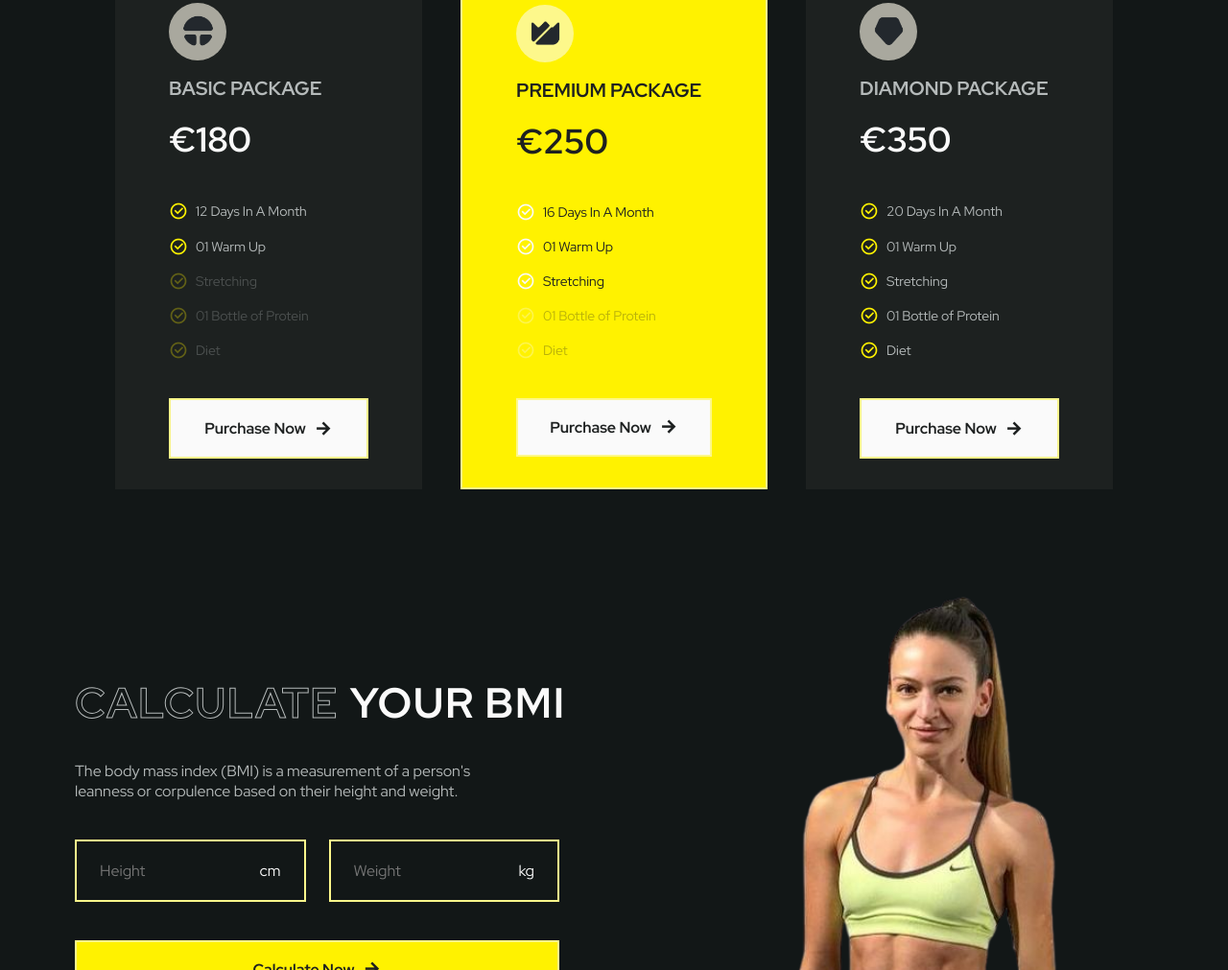
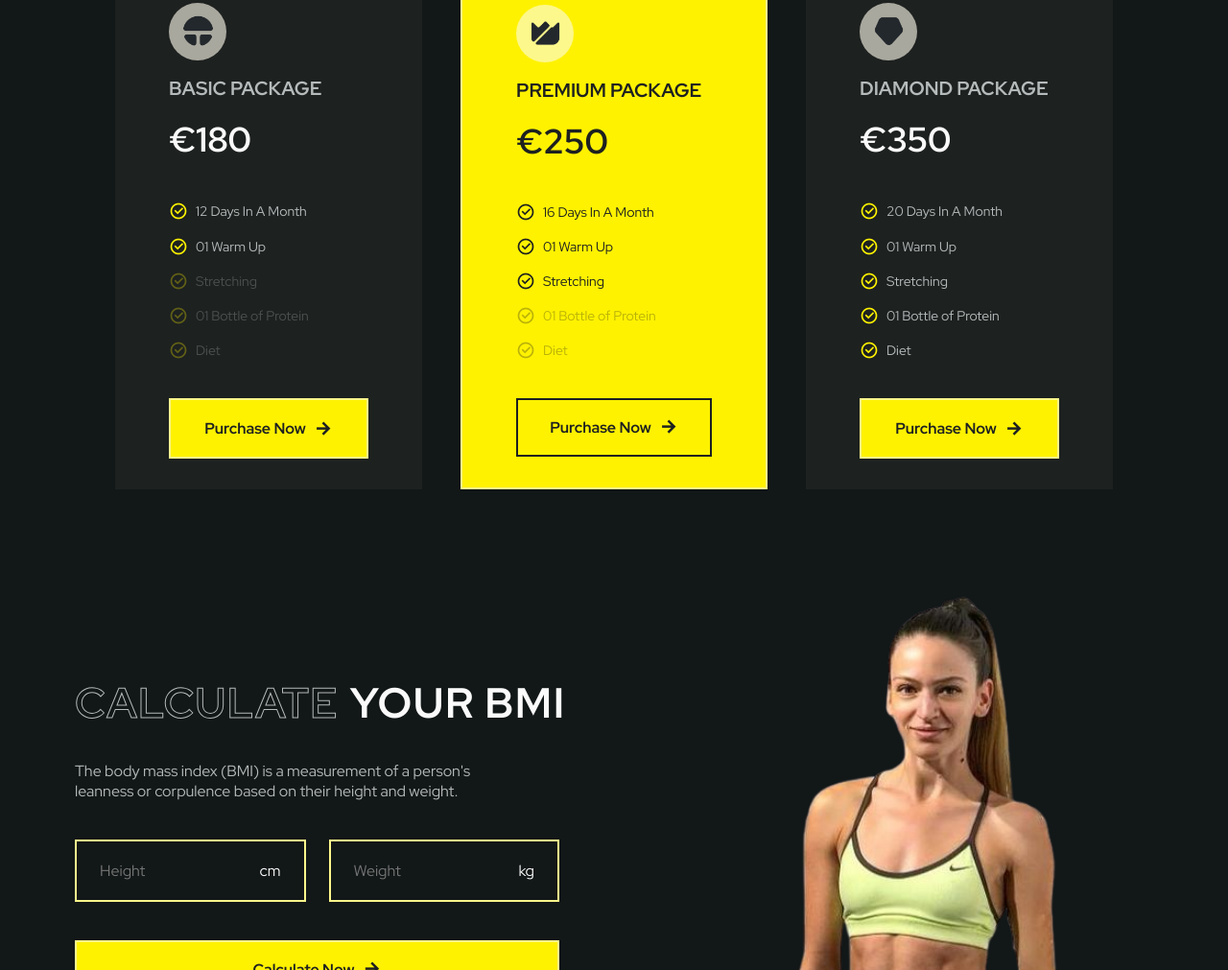
Before and after one commit to danidib/personal-trainer, a plain HTML site: page index.html in a window 1280 px wide. Shown: the part 2654-3665 px from the top of the page at 96% size. Drawn offline with nearby package versions, Linux system fonts and the light colour scheme.

Commit message:
Update style.css Iuli's touch

```diff
--- a/style.css
+++ b/style.css
@@ -599,7 +599,7 @@ img {
 }
 
 .pricing__button {
-  background-color: var(--title-color);
+  background-color: var(--first-color);
 }
 
 .pricing__button:hover {
@@ -616,7 +616,7 @@ img {
 }
 
 .pricing__card-active .pricing__item i {
-  color: var(--title-color);
+  color: var(--title-color-black);
 }
 
 .pricing__card-active .pricing__title,
@@ -625,8 +625,9 @@ img {
   color: var(--title-color-black);
 }
 
-.pricing__card-active .pricing__button:hover {
-  background-color: var(--title-color);
+.pricing__card-active .pricing__button {
+  border: 2px solid var(--title-color-black);
+  background-color: var(--first-color);
 }
 
 /*=============== CALCULATE ===============*/
```
